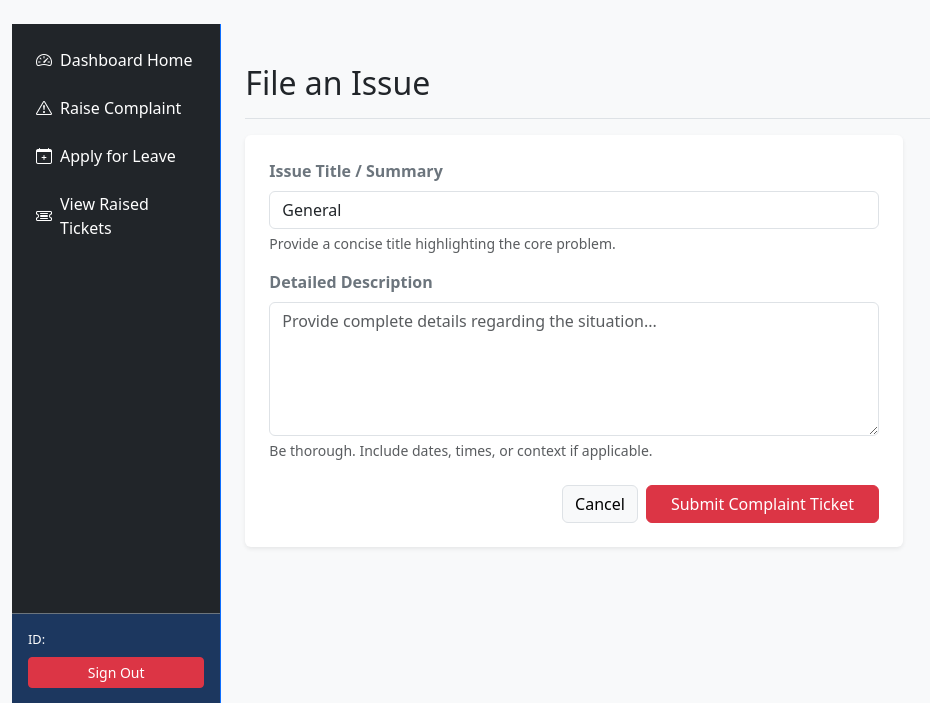
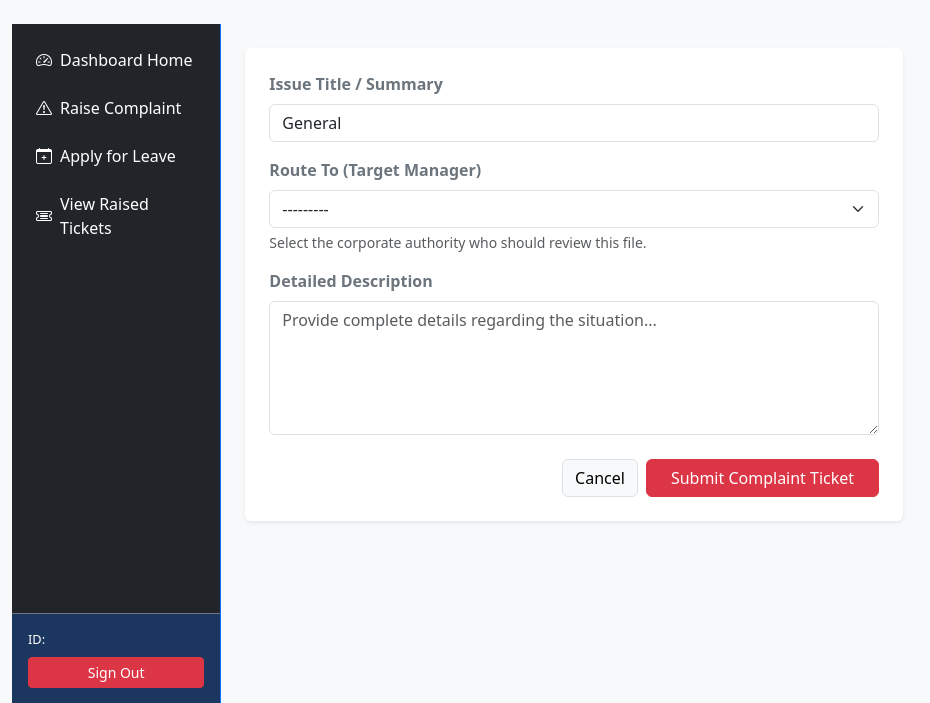
Before and after one commit to AmolKamal/Employee-Ticketing-System, a Django app: page /tickets/raise-complaint/ in a window 1280 px wide. Shown: the part 56-759 px from the top of the page, without its empty margins (0-930 px from the left). Run offline with Django 5.2, Linux system fonts and the light colour scheme; a user stored in the database is signed in; data comes from the database, SQL or seed files in the repository; both versions use the stored data as it was after the commit.

Commit message:
fixed some bugs

```diff
--- a/accounts/forms.py
+++ b/accounts/forms.py
@@ -18,8 +18,12 @@ class EmployeeRegistrationForm(forms.ModelForm):
             'role': forms.Select(attrs={'class': 'form-select'}),
             'gender': forms.Select(attrs={'class': 'form-select'}),
             'blood_group': forms.TextInput(attrs={'class': 'form-control'}),
-            'manager': forms.Select(attrs={'class': 'form-select'}),
+            'manager': forms.Select(attrs={'class': 'form-select', 'id':'id_manager'}),
         }
+
+    def __init__(self, *args, **kwargs):
+        super().__init__(*args, **kwargs)
+        self.fields['manager'].queryset = EmployeeInfo.objects.exclude(role='DEVELOPER')
 
 class ContactInfoForm(forms.ModelForm):
     class Meta:
--- a/tickets/forms.py
+++ b/tickets/forms.py
@@ -1,14 +1,20 @@
 from django import forms
 from .models import Ticket
+from accounts.models import EmployeeInfo
 
 class ComplaintForm(forms.ModelForm):
     class Meta:
         model = Ticket
-        fields = ['title', 'detailed_issue']
+        fields = ['title', 'assigned_manager', 'detailed_issue']
         widgets = {
             'title': forms.TextInput(attrs={
                 'class': 'form-control',
                 'placeholder': 'Brief summary of your complaint...'
+            }),
+            # Added a specific HTML ID attribute for our JavaScript filter script to target
+            'assigned_manager': forms.Select(attrs={
+                'class': 'form-select',
+                'id': 'id_assigned_manager'
             }),
             'detailed_issue': forms.Textarea(attrs={
                 'class': 'form-control',
@@ -16,6 +22,13 @@ class ComplaintForm(forms.ModelForm):
                 'placeholder': 'Provide complete details regarding the situation...'
             }),
         }
+
+    def __init__(self, *args, **kwargs):
+        super().__init__(*args, **kwargs)
+        # Baseline security filter: Strip out developers so they cannot be selected as managers
+        self.fields['assigned_manager'].queryset = EmployeeInfo.objects.exclude(role='DEVELOPER')
+        # Make the field required so a manager must be explicitly targeted
+        self.fields['assigned_manager'].required = True
 
 class LeaveApplicationForm(forms.ModelForm):
     start_date = forms.DateField(
--- a/tickets/models.py
+++ b/tickets/models.py
@@ -45,9 +45,10 @@ class Ticket(models.Model):
     end_date = models.DateField(null=True)
 
     def save(self, *args, **kwargs):
-        # Auto-assign the ticket to the employee's reporting manager before writing to DB
-        if self.raised_by and self.raised_by.manager:
-            self.assigned_manager = self.raised_by.manager
+        if not self.assigned_manager:
+            if self.raised_by and self.raised_by.manager:
+                self.assigned_manager = self.raised_by.manager
+
         super().save(*args, **kwargs)
 
     def __str__(self):
--- a/tickets/templates/tickets/raise_complaint.html
+++ b/tickets/templates/tickets/raise_complaint.html
@@ -6,11 +6,6 @@
          -->
 
         <main class="col-md-9 ms-sm-auto col-lg-10 px-md-4 py-4">
-            <div
-                class="d-flex justify-content-between flex-wrap flex-md-nowrap align-items-center pt-3 pb-2 mb-3 border-bottom">
-                <h1 class="h2">File an Issue</h1>
-            </div>
-
             <div class="row">
                 <div class="col-xl-8">
                     <div class="card shadow-sm border-0">
@@ -21,14 +16,17 @@
                                 <div class="mb-3">
                                     <label class="form-label fw-bold text-secondary">Issue Title / Summary</label>
                                     {{ form.title }}
-                                    <div class="form-text">Provide a concise title highlighting the core problem.</div>
+                                </div>
+
+                                <div class="mb-3">
+                                    <label class="form-label fw-bold text-secondary">Route To (Target Manager)</label>
+                                    {{ form.assigned_manager }}
+                                    <div class="form-text">Select the corporate authority who should review this file.</div>
                                 </div>
 
                                 <div class="mb-4">
                                     <label class="form-label fw-bold text-secondary">Detailed Description</label>
                                     {{ form.detailed_issue }}
-                                    <div class="form-text">Be thorough. Include dates, times, or context if applicable.
-                                    </div>
                                 </div>
 
                                 <div class="d-flex gap-2 justify-content-end">
@@ -42,6 +40,40 @@
             </div>
         </main>
 
+        <script>
+            document.addEventListener('DOMContentLoaded', function () {
+                const userRole = "{{ request.user.employee_profile.role }}";
+                const managerSelect = document.getElementById('id_assigned_manager');
+                const originalOptions = Array.from(managerSelect.options);
+
+                managerSelect.innerHTML = '';
+
+                if (originalOptions[0] && originalOptions[0].value === '') {
+                    managerSelect.appendChild(originalOptions[0]);
+                }
+
+                originalOptions.forEach(option => {
+                    if (option.value === '') return; // Skip empty placeholder row
+
+                    const text = option.text.toUpperCase();
+                    let isTargetAdmin = text.includes('(ADMIN)');
+                    let isTargetManager = text.includes('(MANAGER)');
+
+                    if (userRole === 'MANAGER') {
+                        if (isTargetAdmin) {
+                            managerSelect.appendChild(option.cloneNode(true));
+                        }
+                    } else if (userRole === 'DEVELOPER') {
+                        if (isTargetAdmin || isTargetManager) {
+                            managerSelect.appendChild(option.cloneNode(true));
+                        }
+                    } else {
+                        managerSelect.appendChild(option.cloneNode(true));
+                    }
+                });
+            });
+        </script>
+
     <!-- </div>
 </div> -->
 {% endblock %}
--- a/tickets/templates/tickets/view_tickets.html
+++ b/tickets/templates/tickets/view_tickets.html
@@ -18,7 +18,7 @@
                                     <th scope="col">Type</th>
                                     <th scope="col">Title</th>
                                     <th scope="col">Status</th>
-                                    <th scope="col">Assigned Manager</th>
+                                    <th scope="col">Assigned to</th>
                                     <th scope="col" class="pe-4">Date Raised</th>
                                 </tr>
                             </thead>
--- a/tickets/views.py
+++ b/tickets/views.py
@@ -10,11 +10,14 @@ def raise_complaint(request):
         form = ComplaintForm(request.POST)
         if form.is_valid():
             ticket = form.save(commit=False)
+            # Attach the employee raising the ticket
             ticket.raised_by = request.user.employee_profile
             ticket.ticket_type = 'COMPLAINT'
+
+            # The assigned_manager is pulled automatically from form.cleaned_data via form.save()
             ticket.save()
 
-            messages.success(request, "Your complaint has been successfully registered and routed to your manager!")
+            messages.success(request, "Your complaint has been successfully submitted and routed!")
             return redirect('dashboard')
     else:
         form = ComplaintForm()
```
Also changed, not shown: accounts/templates/accounts/registration.html (+62 -4 lines), db.sqlite3.
